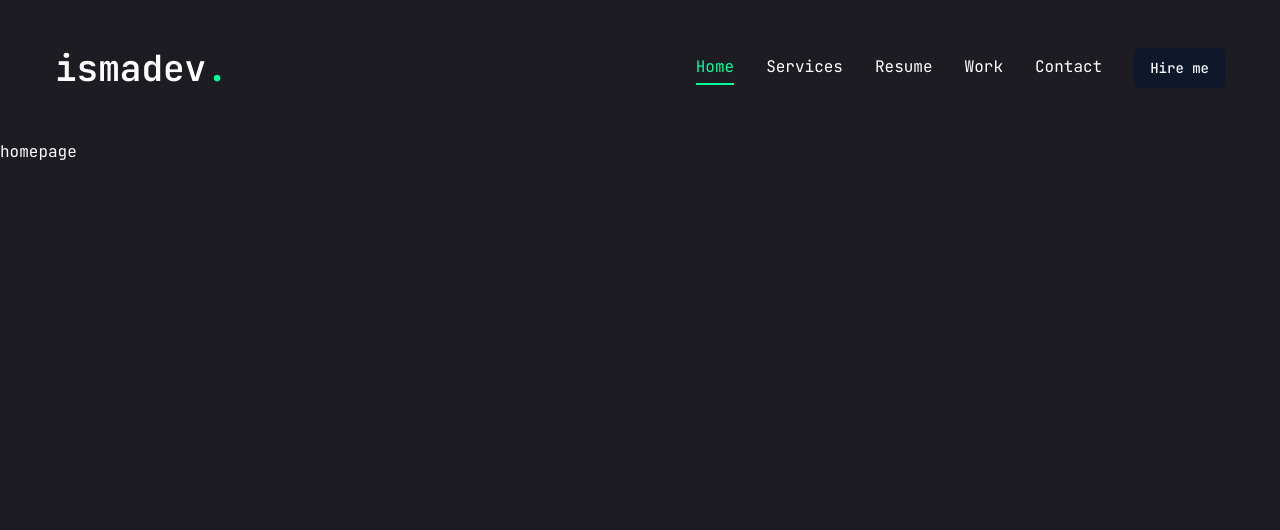
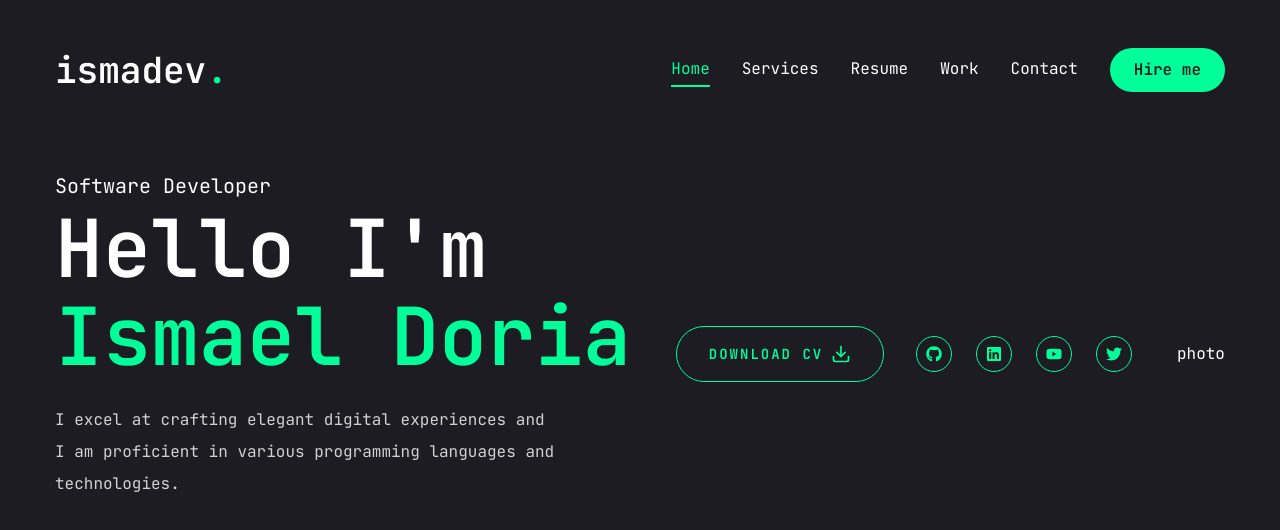
Before and after one commit to ismaelsoares/ismadoria, a Next.js app: page / in a window 1280 px wide. Shown: the top 530 px of the page. Built offline with nearby package versions, Linux system fonts and the light colour scheme.

Commit message:
Add Socials component

```diff
--- a/app/globals.css
+++ b/app/globals.css
@@ -6,4 +6,13 @@
   body {
     @apply font-primary bg-primary text-white leading-loose;
   }
+  .h1 {
+    @apply text-[48px] xl:text-[80px] leading-[1.1] font-semibold;
+  }
+  .h2 {
+    @apply text-[36px] xl:text-[48px] leading-[1.1] font-semibold;
+  }
+  .h3 {
+    @apply text-[20px] xl:text-[24px] leading-[1.1] font-semibold;
+  }
 }
--- a/app/page.tsx
+++ b/app/page.tsx
@@ -1,3 +1,49 @@
-export default function Home() {
-  return <main>homepage</main>;
-}
+import { Button } from "@/components/ui/button";
+import { FiDownload } from "react-icons/fi";
+
+//components
+import { Social } from "@/components/Social";
+
+const Home = () => {
+  return (
+    <section className="h-full">
+      <div className="container mx-auto h-full">
+        <div className="flex flex-col xl:flex-row items-center justify-between xl:pt-8 xl:pb-24">
+          {/* text */}
+          <div className="text-center xl:text-left">
+            <span className="text-xl">Software Developer</span>
+            <h1 className="h1 mb-6">
+              Hello I'm <br />
+              <span className="text-accent">Ismael Doria</span>
+            </h1>
+            <p className="max-w-[500px] mb-9 text-white/80">
+              I excel at crafting elegant digital experiences and I am
+              proficient in various programming languages and technologies.
+            </p>
+          </div>
+          {/* btn and socials */}
+          <div className="flex flex-col xl:flex-row items-center gap-8">
+            <Button
+              variant="outline"
+              size="lg"
+              className="uppercase flex items-center gap-2"
+            >
+              <span>Download CV</span>
+              <FiDownload className="text-xl" />
+            </Button>
+            <div className="mb-8 xl:mb-0">
+              <Social
+                containerStyles="flex gap-6"
+                iconStyles="w-9 h-9 border border-accent rounded-full flex justify-center items-center text-accent text-base hover:bg-accent hover:text-primary hover:transition-all duration-500"
+              />
+            </div>
+          </div>
+          {/* photo */}
+          <div>photo</div>
+        </div>
+      </div>
+    </section>
+  );
+};
+
+export default Home;
--- a/components/MobileNav.tsx
+++ b/components/MobileNav.tsx
@@ -53,7 +53,14 @@
         <nav className="flex flex-col justify-center items-center gap-8">
           {links.map((link: Link, index) => {
             return (
-              <Link href={link.path} key={index} className="">
+              <Link
+                href={link.path}
+                key={index}
+                className={`${
+                  link.path === pathName &&
+                  "text-accent border-b-2 border-accent"
+                } text-xl capitalize hover:text-accent transition-all`}
+              >
                 {link.name}
               </Link>
             );
--- /dev/null
+++ b/components/Social.tsx
@@ -0,0 +1,35 @@
+import Link from "next/link";
+
+import { FaGithub, FaLinkedin, FaYoutube, FaTwitter } from "react-icons/fa";
+interface Socials {
+  icon: React.ReactNode;
+  path: string;
+}
+
+interface StyleComponentProps {
+  containerStyles: string;
+  iconStyles: string;
+}
+
+const socials: Socials[] = [
+  { icon: <FaGithub />, path: "" },
+  { icon: <FaLinkedin />, path: "" },
+  { icon: <FaYoutube />, path: "" },
+  { icon: <FaTwitter />, path: "" },
+];
+export const Social = ({
+  containerStyles,
+  iconStyles,
+}: StyleComponentProps) => {
+  return (
+    <div className={containerStyles}>
+      {socials.map((item, index) => {
+        return (
+          <Link key={index} href={item.path} className={iconStyles}>
+            {item.icon}
+          </Link>
+        );
+      })}
+    </div>
+  );
+};
--- a/components/ui/button.tsx
+++ b/components/ui/button.tsx
@@ -1,29 +1,23 @@
-import * as React from "react"
-import { Slot } from "@radix-ui/react-slot"
-import { cva, type VariantProps } from "class-variance-authority"
+import * as React from "react";
+import { Slot } from "@radix-ui/react-slot";
+import { cva, type VariantProps } from "class-variance-authority";
 
-import { cn } from "@/lib/utils"
+import { cn } from "@/lib/utils";
 
 const buttonVariants = cva(
-  "inline-flex items-center justify-center whitespace-nowrap rounded-md text-sm font-medium ring-offset-white transition-colors focus-visible:outline-none focus-visible:ring-2 focus-visible:ring-slate-950 focus-visible:ring-offset-2 disabled:pointer-events-none disabled:opacity-50 dark:ring-offset-slate-950 dark:focus-visible:ring-slate-300",
+  "inline-flex items-center justify-center whitespace-nowrap rounded-full text-base font-semibold ring-offset-white transition-colors",
   {
     variants: {
       variant: {
-        default: "bg-slate-900 text-slate-50 hover:bg-slate-900/90 dark:bg-slate-50 dark:text-slate-900 dark:hover:bg-slate-50/90",
-        destructive:
-          "bg-red-500 text-slate-50 hover:bg-red-500/90 dark:bg-red-900 dark:text-slate-50 dark:hover:bg-red-900/90",
+        default: "bg-accent text-primary hover:bg-accent-hover",
+        primary: "bg-primary text-white",
         outline:
-          "border border-slate-200 bg-white hover:bg-slate-100 hover:text-slate-900 dark:border-slate-800 dark:bg-slate-950 dark:hover:bg-slate-800 dark:hover:text-slate-50",
-        secondary:
-          "bg-slate-100 text-slate-900 hover:bg-slate-100/80 dark:bg-slate-800 dark:text-slate-50 dark:hover:bg-slate-800/80",
-        ghost: "hover:bg-slate-100 hover:text-slate-900 dark:hover:bg-slate-800 dark:hover:text-slate-50",
-        link: "text-slate-900 underline-offset-4 hover:underline dark:text-slate-50",
+          "border border-accent bg-transparent text-accent hover:bg-accent hover:text-primary",
       },
       size: {
-        default: "h-10 px-4 py-2",
-        sm: "h-9 rounded-md px-3",
-        lg: "h-11 rounded-md px-8",
-        icon: "h-10 w-10",
+        default: "h-[44px] px-6",
+        md: "h-[48px] px-6",
+        lg: "h-[56px] px-8 text-sm uppercase tracking-[2px]",
       },
     },
     defaultVariants: {
@@ -31,26 +25,26 @@
       size: "default",
     },
   }
-)
+);
 
 export interface ButtonProps
   extends React.ButtonHTMLAttributes<HTMLButtonElement>,
     VariantProps<typeof buttonVariants> {
-  asChild?: boolean
+  asChild?: boolean;
 }
 
 const Button = React.forwardRef<HTMLButtonElement, ButtonProps>(
   ({ className, variant, size, asChild = false, ...props }, ref) => {
-    const Comp = asChild ? Slot : "button"
+    const Comp = asChild ? Slot : "button";
     return (
       <Comp
         className={cn(buttonVariants({ variant, size, className }))}
         ref={ref}
         {...props}
       />
-    )
+    );
   }
-)
-Button.displayName = "Button"
+);
+Button.displayName = "Button";
 
-export { Button, buttonVariants }
+export { Button, buttonVariants };
```
